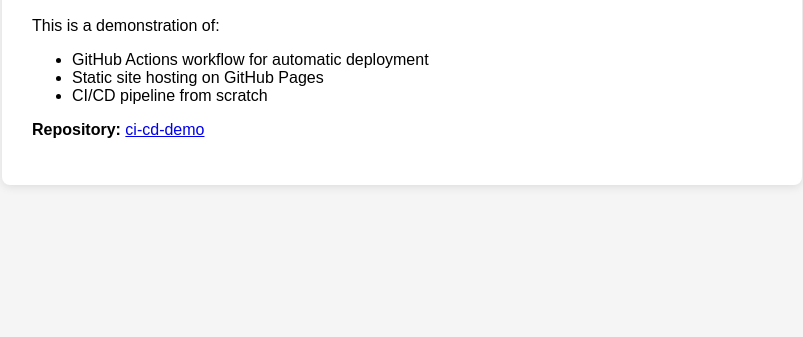
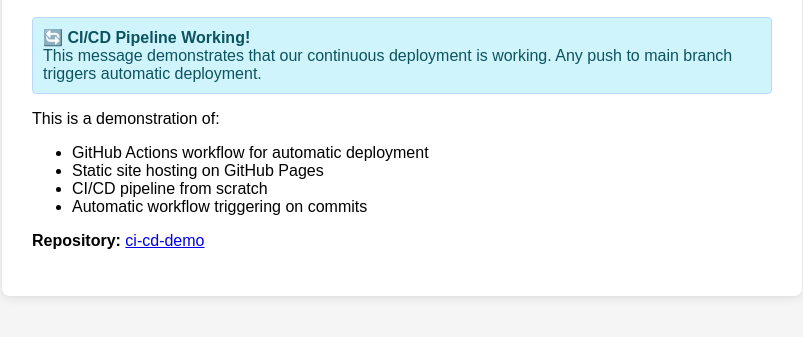
Before and after one commit to MaherMaker-EmotionHack/ci-cd-demo, a website: page index.html in a window 1280 px wide. Shown: the part 203-540 px from the top of the page, without its empty margins (238-1041 px from the left). Drawn offline with Linux system fonts and the light colour scheme.

Commit message:
Update demo site to show CI/CD pipeline is workingAdd CI/CD pipeline status message to index.html
Added a new update section to indicate CI/CD pipeline status.

```diff
--- a/index.html
+++ b/index.html
@@ -30,6 +30,14 @@
             border-radius: 4px;
             margin: 20px 0;
         }
+        .update {
+            background: #cff4fc;
+            border: 1px solid #b8daff;
+            color: #0c5460;
+            padding: 10px;
+            border-radius: 4px;
+            margin: 10px 0;
+        }
     </style>
 </head>
 <body>
@@ -39,11 +47,16 @@
             <strong>✅ Deployment Successful!</strong><br>
             This static site is being deployed automatically to GitHub Pages using GitHub Actions.
         </div>
+        <div class="update">
+            <strong>🔄 CI/CD Pipeline Working!</strong><br>
+            This message demonstrates that our continuous deployment is working. Any push to main branch triggers automatic deployment.
+        </div>
         <p>This is a demonstration of:</p>
         <ul>
             <li>GitHub Actions workflow for automatic deployment</li>
             <li>Static site hosting on GitHub Pages</li>
             <li>CI/CD pipeline from scratch</li>
+            <li>Automatic workflow triggering on commits</li>
         </ul>
         <p><strong>Repository:</strong> <a href="https://github.com/MaherMaker-EmotionHack/ci-cd-demo">ci-cd-demo</a></p>
     </div>
```
